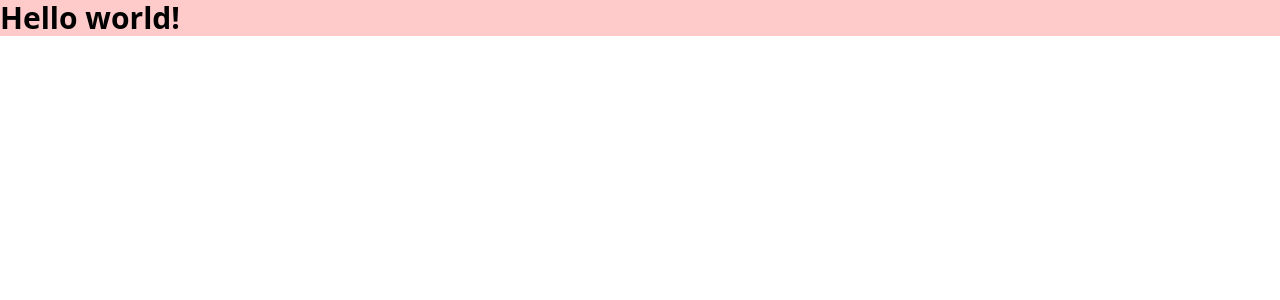
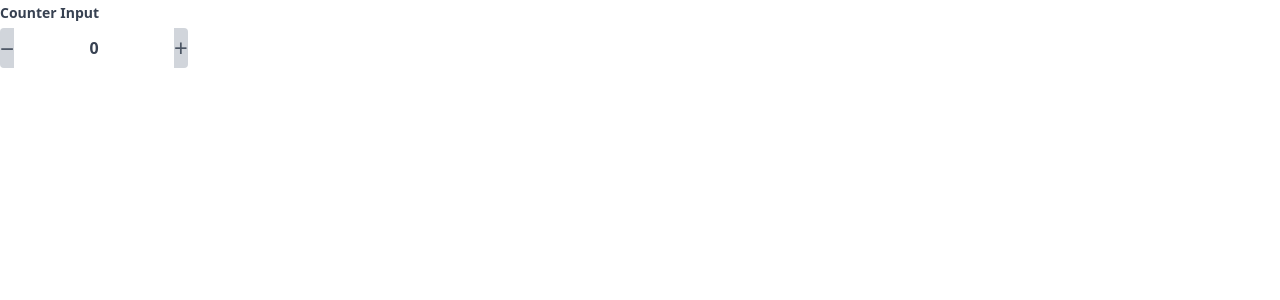
Before and after one commit to bcapd7363q/LAVA-touch-ped, a Vue app: page / in a window 1280 px wide. Shown: the top 300 px of the page. Built offline with nearby package versions, Linux system fonts and the light colour scheme.

Commit message:
added counter model

```diff
--- a/src/App.vue
+++ b/src/App.vue
@@ -1,11 +1,27 @@
 <script setup>
+import {ref} from 'vue'
+
+const counter = ref(0)
 </script>
 <style>
 
 </style>
 
 <template>
-  <h1 class="text-3xl font-bold bg-red-200 ">
-    Hello world!
-  </h1>
+    <div class="custom-number-input h-10 w-32">
+      <label for="custom-input-number" class="w-full text-gray-700 text-sm font-semibold">Counter Input
+  </label>
+
+  <div class="flex flex-row h-10 w-full rounded-lg relative bg-transparent mt-1">
+    <button data-action="decrement" class=" bg-gray-300 text-gray-600 hover:text-gray-700 hover:bg-gray-400 h-full w-20 rounded-l cursor-pointer outline-none">
+      <span class="m-auto text-2xl font-thin">−</span>
+    </button>
+    <input v-model="counter" placeholder="enter number"  class="text-center w-40 bg-warm-gray-400-300 font-semibold text-md hover:text-black focus:text-black  md:text-basecursor-default flex items-center text-gray-700  outline-none" type="text">
+    <button data-action="increment" class="bg-gray-300 text-gray-600 hover:text-gray-700 hover:bg-gray-400 h-full w-20 rounded-r cursor-pointer">
+    <span class="m-auto text-2xl font-thin">+</span>
+  </button>
+
+  </div>
+</div>
+
 </template>
```
